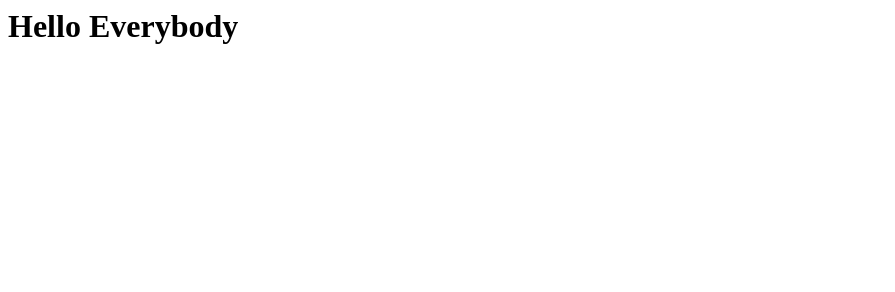
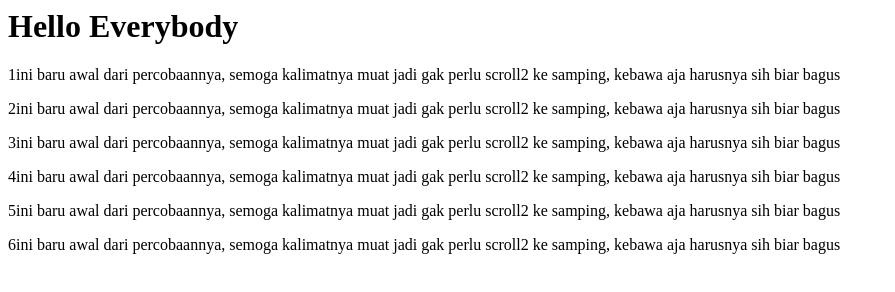
Before and after one commit to billysanovni/TestRepo, a plain HTML site: page index.html in a window 1280 px wide. Shown: the whole page, without its empty margins (0-895 px from the left). Drawn offline with Linux system fonts and the light colour scheme.

Commit message:
Update index.html

```diff
--- a/index.html
+++ b/index.html
@@ -3,5 +3,11 @@
 </head>
 <body>
 <h1>Hello Everybody</h1>
+<p>1ini baru awal dari percobaannya, semoga kalimatnya muat jadi gak perlu scroll2 ke samping, kebawa aja harusnya sih biar bagus</p>
+<p>2ini baru awal dari percobaannya, semoga kalimatnya muat jadi gak perlu scroll2 ke samping, kebawa aja harusnya sih biar bagus</p>
+<p>3ini baru awal dari percobaannya, semoga kalimatnya muat jadi gak perlu scroll2 ke samping, kebawa aja harusnya sih biar bagus</p>
+<p>4ini baru awal dari percobaannya, semoga kalimatnya muat jadi gak perlu scroll2 ke samping, kebawa aja harusnya sih biar bagus</p>
+<p>5ini baru awal dari percobaannya, semoga kalimatnya muat jadi gak perlu scroll2 ke samping, kebawa aja harusnya sih biar bagus</p>
+<p>6ini baru awal dari percobaannya, semoga kalimatnya muat jadi gak perlu scroll2 ke samping, kebawa aja harusnya sih biar bagus</p>
 </body>
 </html>
```
